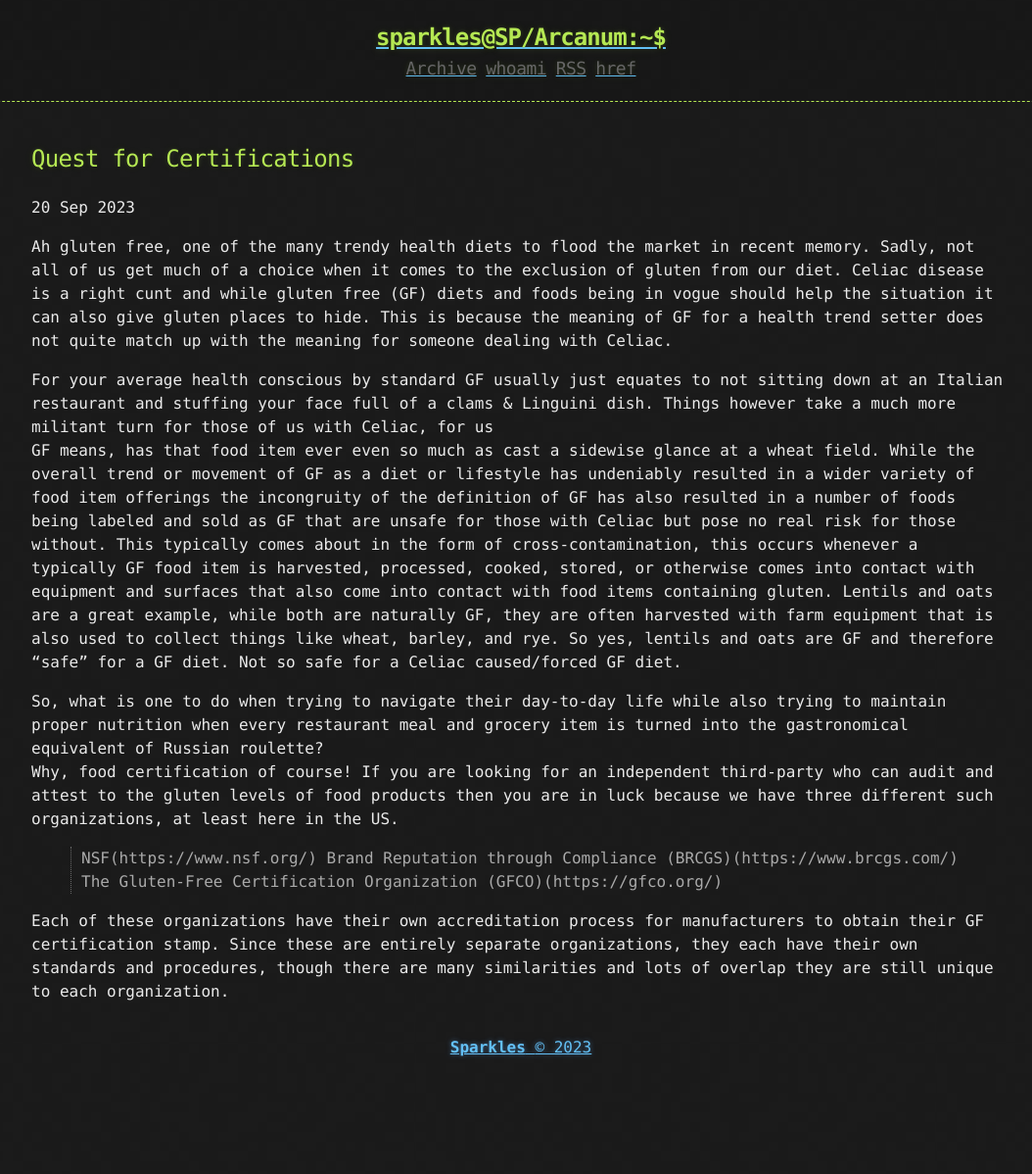
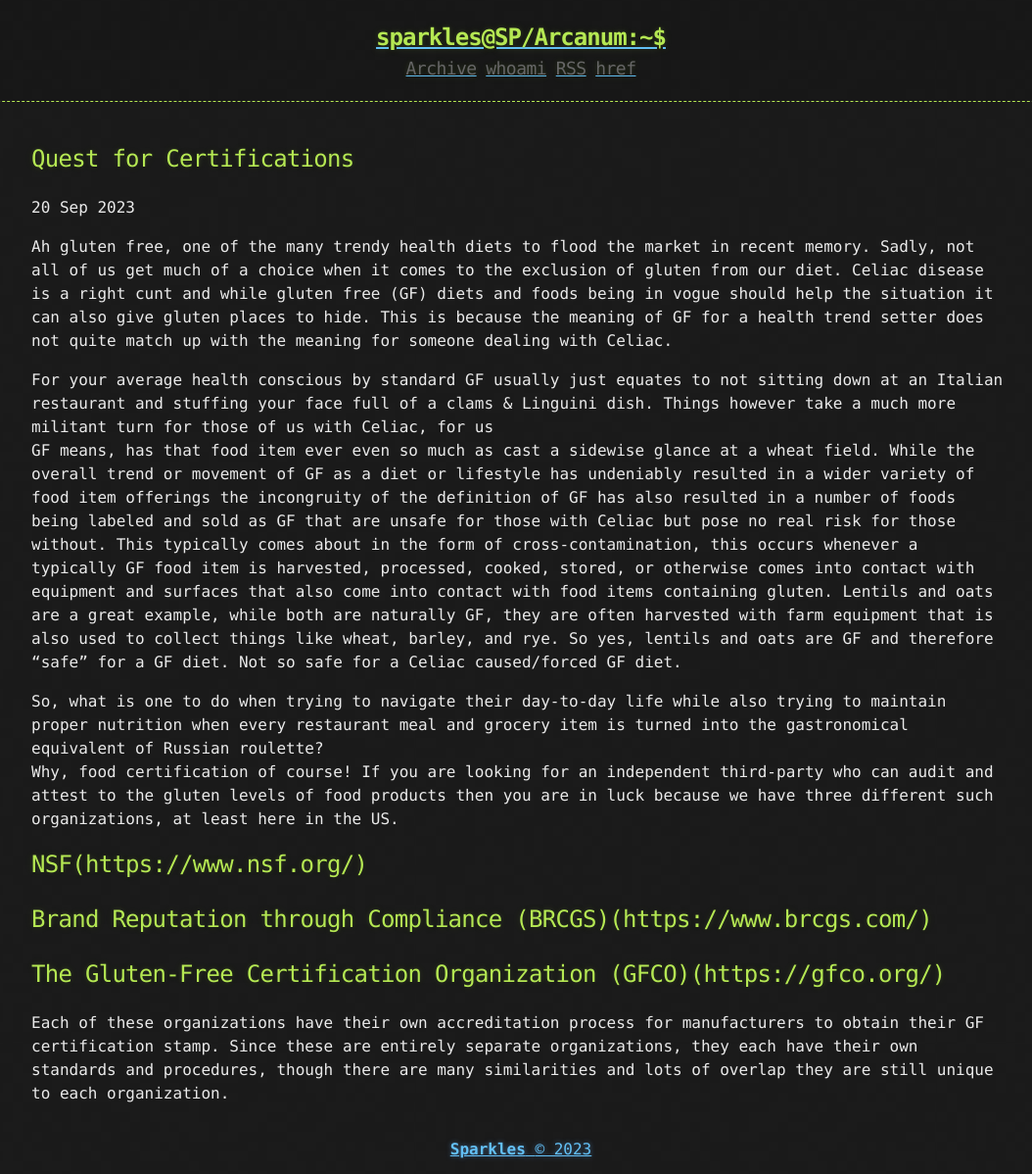
Before and after one commit to SparklesVX/SparklesVX.github.io, a Jekyll site: the page built from _posts/2023-09-20-Quest for Certifications.md, in a window 1280 px wide. Shown: the whole page at 98% size, without its empty margins (108-1162 px from the left). Built offline with Jekyll 4.4.1, drawn with Linux system fonts in a browser that asks for light colours; before the commit the page ends 1094 px from its top, so only the background shows below that.

```diff
--- a/_posts/2023-09-20-Quest for Certifications.md
+++ b/_posts/2023-09-20-Quest for Certifications.md
@@ -14,8 +14,10 @@ GF means, has that food item ever even so much as cast a sidewise glance at a wh
 So, what is one to do when trying to navigate their day-to-day life while also trying to maintain proper nutrition when every restaurant meal and grocery item is turned into the gastronomical equivalent of Russian roulette?
 Why, food certification of course! If you are looking for an independent third-party who can audit and attest to the gluten levels of food products then you are in luck because we have three different such organizations, at least here in the US.
 
-> NSF(https://www.nsf.org/)
-> Brand Reputation through Compliance (BRCGS)(https://www.brcgs.com/)
-> The Gluten-Free Certification Organization (GFCO)(https://gfco.org/)
+<h2> NSF(https://www.nsf.org/) </h2>
+
+<h2> Brand Reputation through Compliance (BRCGS)(https://www.brcgs.com/) </h2>
+
+<h2> The Gluten-Free Certification Organization (GFCO)(https://gfco.org/) </h2>
 
 Each of these organizations have their own accreditation process for manufacturers to obtain their GF certification stamp. Since these are entirely separate organizations, they each have their own standards and procedures, though there are many similarities and lots of overlap they are still unique to each organization.
```
